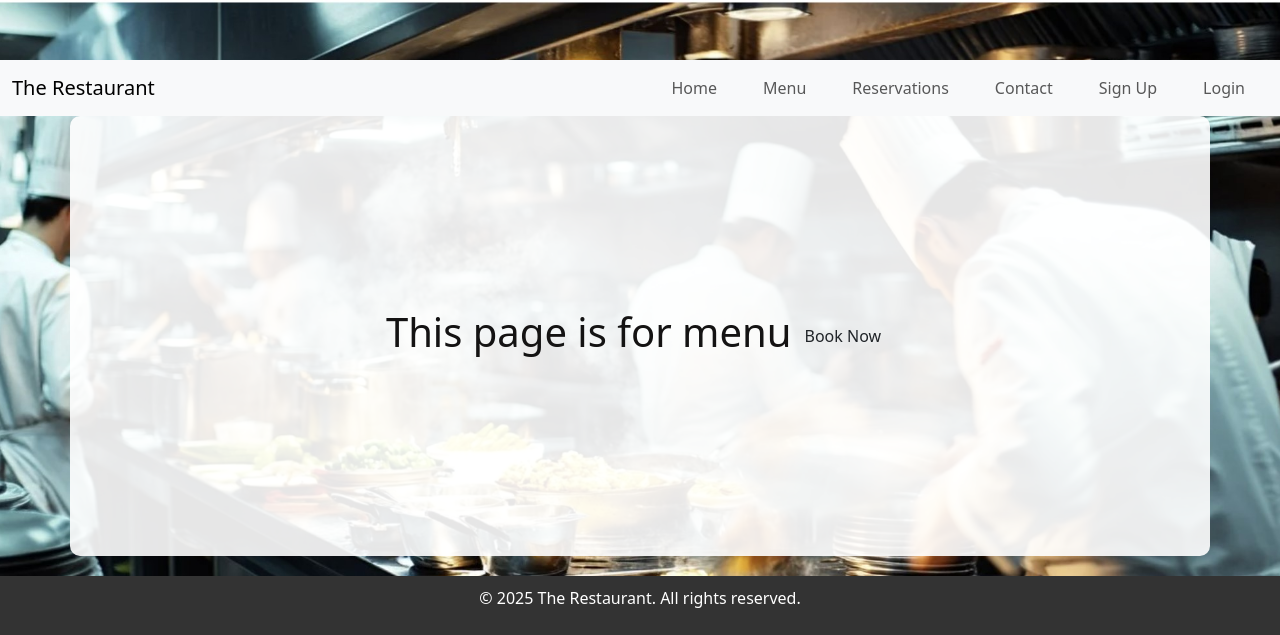
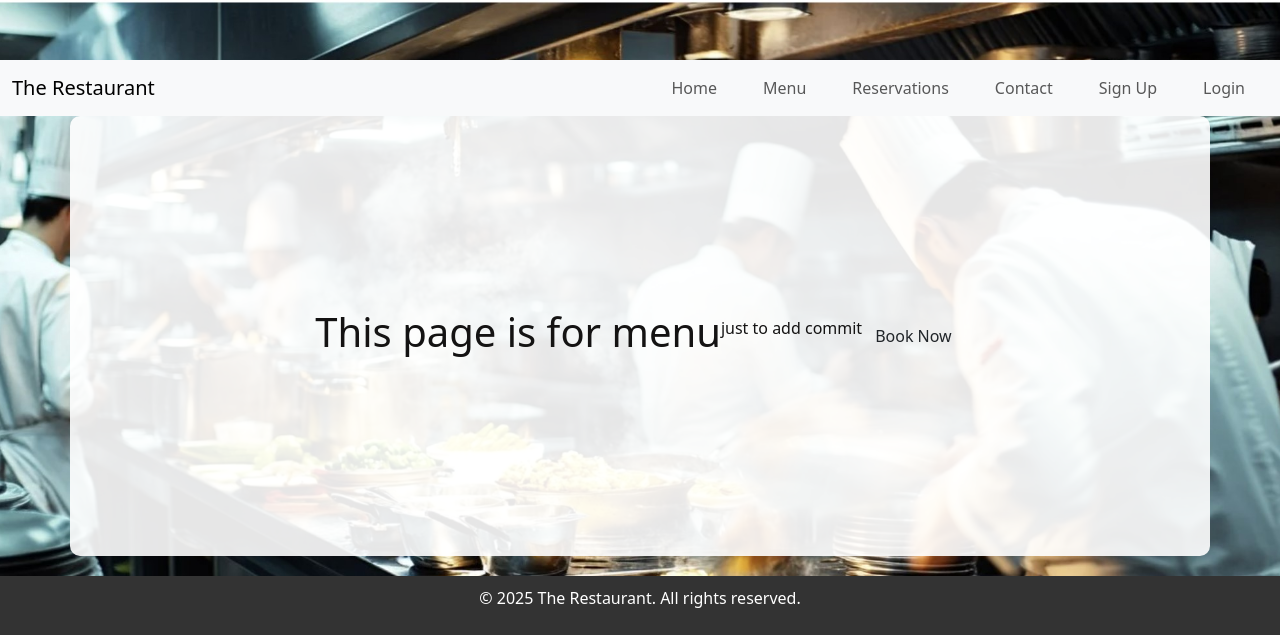
Before and after one commit to Belawal/Pp4-The-Restaurant, a Django app: template restaurant_project/booking/templates/booking/menu.html in a window 1280 px wide. Shown: the top 635 px of the page. Run offline with Django 5.2, Linux system fonts and the light colour scheme; the template is opened without the code that fills it, so the values that code supplies are empty.

```diff
--- a/restaurant_project/booking/templates/booking/menu.html
+++ b/restaurant_project/booking/templates/booking/menu.html
@@ -4,7 +4,7 @@
 <div class="container">
   <section class="hero">  <!-- Hero section for a welcoming banner -->
     <h1>This page is for menu</h1>  <!-- Main heading -->
-    <p></p>  <!-- Short welcome message -->
+    <p>just to add commit</p>  <!-- Short welcome message -->
     <a href="#" class="btn">Book Now</a>  <!-- Placeholder button for reservations -->
   </section>
 </div>
```
